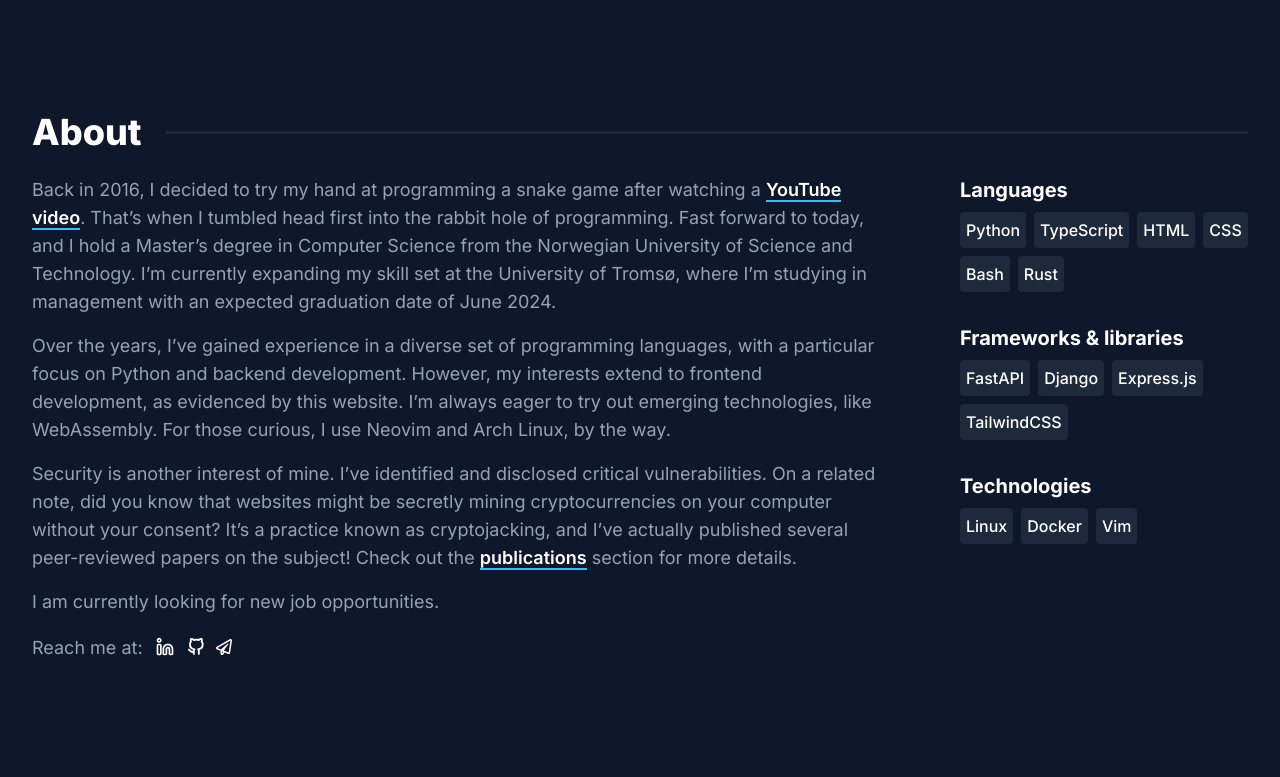
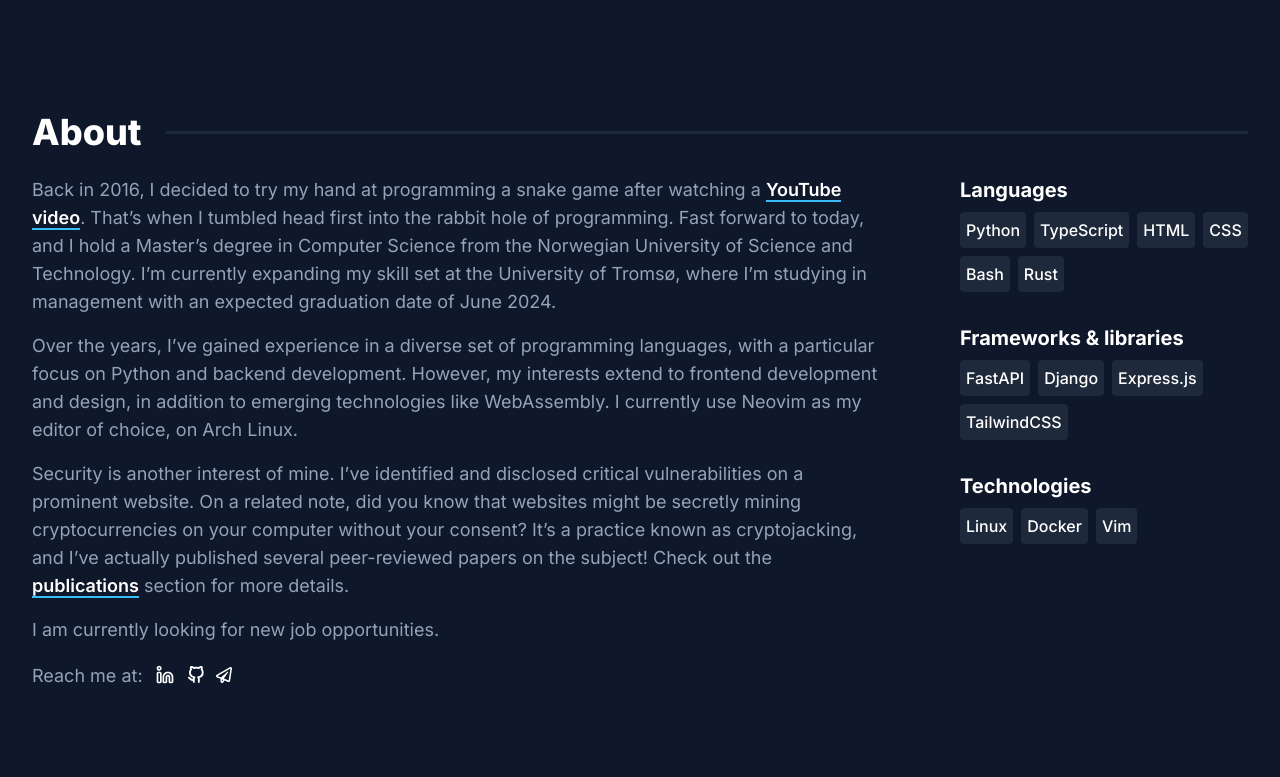
Before and after one commit to HakonHarnes/website, a Next.js app: page / in a window 1280 px wide. Shown: the part 504-1281 px from the top of the page. Built offline with nearby package versions, Linux system fonts and the light colour scheme.

Commit message:
chore: update about section

```diff
--- a/app/components/AboutSection.tsx
+++ b/app/components/AboutSection.tsx
@@ -28,18 +28,17 @@
           <p>
             Over the years, I’ve gained experience in a diverse set of
             programming languages, with a particular focus on Python and backend
-            development. However, my interests extend to frontend development,
-            as evidenced by this website. I’m always eager to try out emerging
-            technologies, like WebAssembly. For those curious, I use Neovim and
-            Arch Linux, by the way.
+            development. However, my interests extend to frontend development
+            and design, in addition to emerging technologies like WebAssembly. I
+            currently use Neovim as my editor of choice, on Arch Linux.
           </p>
           <p>
             Security is another interest of mine. I’ve identified and disclosed
-            critical vulnerabilities. On a related note, did you know that
-            websites might be secretly mining cryptocurrencies on your computer
-            without your consent? It’s a practice known as cryptojacking, and
-            I’ve actually published several peer-reviewed papers on the subject!
-            Check out the{" "}
+            critical vulnerabilities on a prominent website. On a related note,
+            did you know that websites might be secretly mining cryptocurrencies
+            on your computer without your consent? It’s a practice known as
+            cryptojacking, and I’ve actually published several peer-reviewed
+            papers on the subject! Check out the{" "}
             <InternalLink underline href="#publications">
               publications
             </InternalLink>{" "}
```
